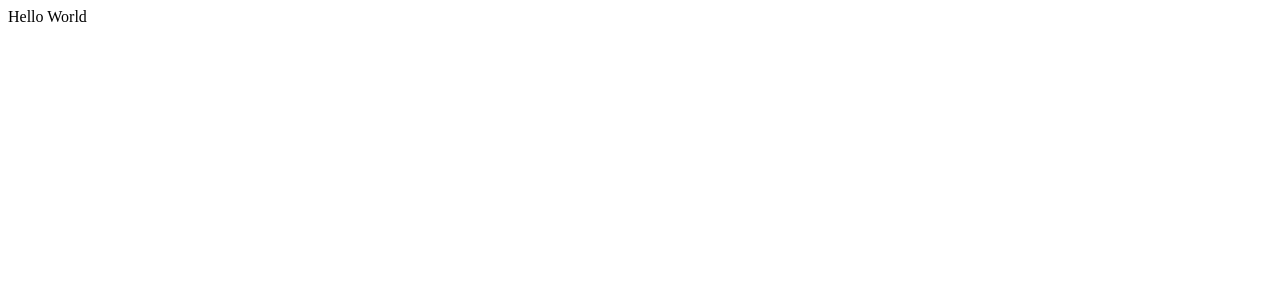
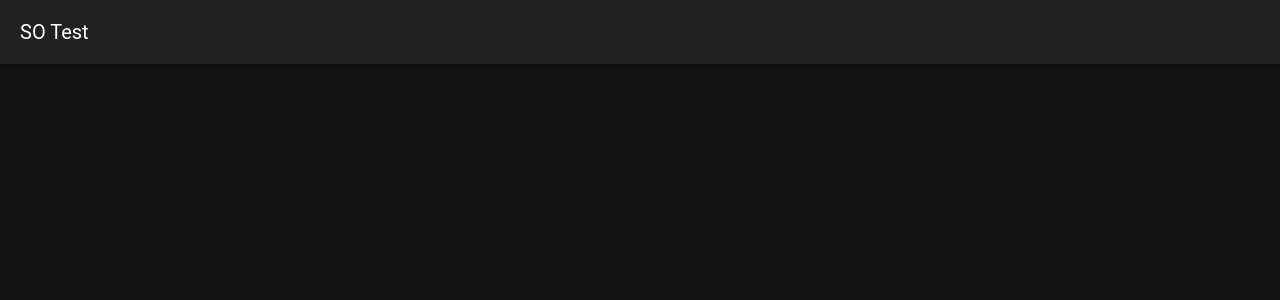
Before and after one commit to jakubmeysner/os-test, a Vue app: page / in a window 1280 px wide. Shown: the top 300 px of the page. Built offline with nearby package versions, Linux system fonts and the light colour scheme.

Commit message:
Add Vuetify dep

```diff
--- a/index.html
+++ b/index.html
@@ -2,13 +2,13 @@
 <html lang="en">
     <head>
         <meta charset="UTF-8">
-        <link rel="icon" href="/favicon.ico">
-        <meta name="viewport" content="width=device-width, initial-scale=1.0">
+        <link href="/favicon.ico" rel="icon">
+        <meta content="width=device-width, initial-scale=1.0" name="viewport">
         <title>SO Test</title>
     </head>
 
     <body>
         <div id="app"></div>
-        <script type="module" src="/src/main.ts"></script>
+        <script src="/src/main.ts" type="module"></script>
     </body>
 </html>
--- a/package.json
+++ b/package.json
@@ -11,7 +11,8 @@
     },
     "dependencies": {
         "pinia": "^2.0.36",
-        "vue": "^3.3.2"
+        "vue": "^3.3.2",
+        "vuetify": "^3.3.2"
     },
     "devDependencies": {
         "@tsconfig/node18": "^2.0.1",
@@ -21,6 +22,7 @@
         "npm-run-all": "^4.1.5",
         "typescript": "~5.0.4",
         "vite": "^4.3.5",
+        "vite-plugin-vuetify": "^1.0.2",
         "vue-tsc": "^1.6.4"
     }
 }
--- a/src/App.vue
+++ b/src/App.vue
@@ -1,5 +1,9 @@
+<script setup>
+import AppBar from "@/components/AppBar.vue"
+</script>
+
 <template>
-    <div>
-        Hello World
-    </div>
+    <v-app>
+        <app-bar />
+    </v-app>
 </template>
--- /dev/null
+++ b/src/components/AppBar.vue
@@ -0,0 +1,5 @@
+<template>
+    <v-app-bar>
+        <v-app-bar-title>SO Test</v-app-bar-title>
+    </v-app-bar>
+</template>
--- a/src/main.ts
+++ b/src/main.ts
@@ -1,9 +1,11 @@
 import { createApp } from "vue"
 import { createPinia } from "pinia"
 import App from "@/App.vue"
+import vuetify from "@/plugins/vuetify"
 
 const app = createApp(App)
 
 app.use(createPinia())
+app.use(vuetify)
 
 app.mount("#app")
--- /dev/null
+++ b/src/plugins/vuetify.ts
@@ -0,0 +1,8 @@
+import "vuetify/styles"
+import { createVuetify } from "vuetify"
+
+export default createVuetify({
+    theme: {
+        defaultTheme: "dark",
+    },
+})
--- a/vite.config.ts
+++ b/vite.config.ts
@@ -1,9 +1,13 @@
 import { fileURLToPath, URL } from "node:url"
 import { defineConfig } from "vite"
 import vue from "@vitejs/plugin-vue"
+import vuetify from "vite-plugin-vuetify"
 
 export default defineConfig({
-    plugins: [vue()],
+    plugins: [
+        vue(),
+        vuetify({ autoImport: true }),
+    ],
     resolve: {
         alias: {
             "@": fileURLToPath(new URL("./src", import.meta.url)),
```
Also changed, not shown: src/stores/counter.ts (deleted, +0 -13 lines), 1 other file (tests, documents, lock files or other folders).
